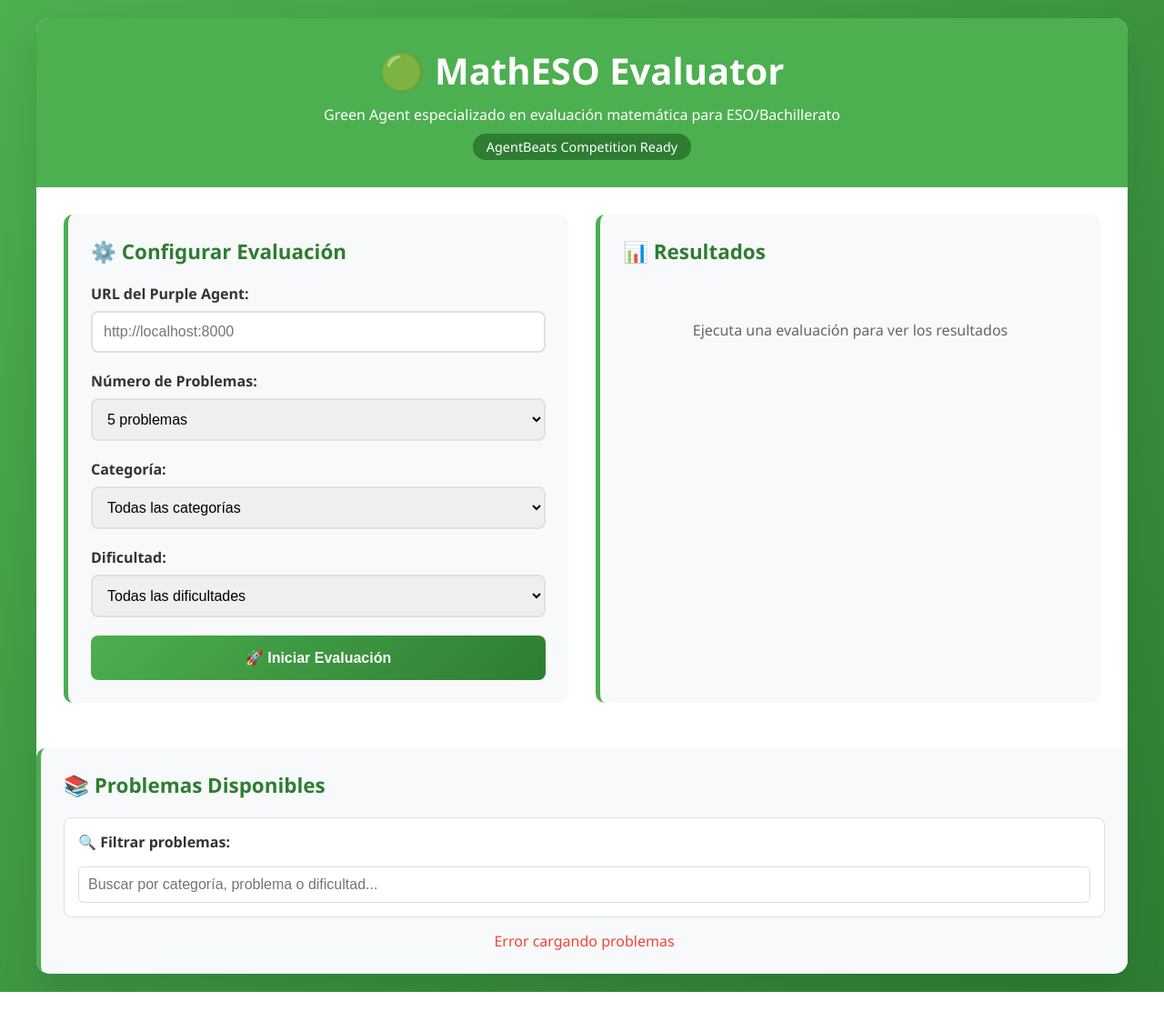
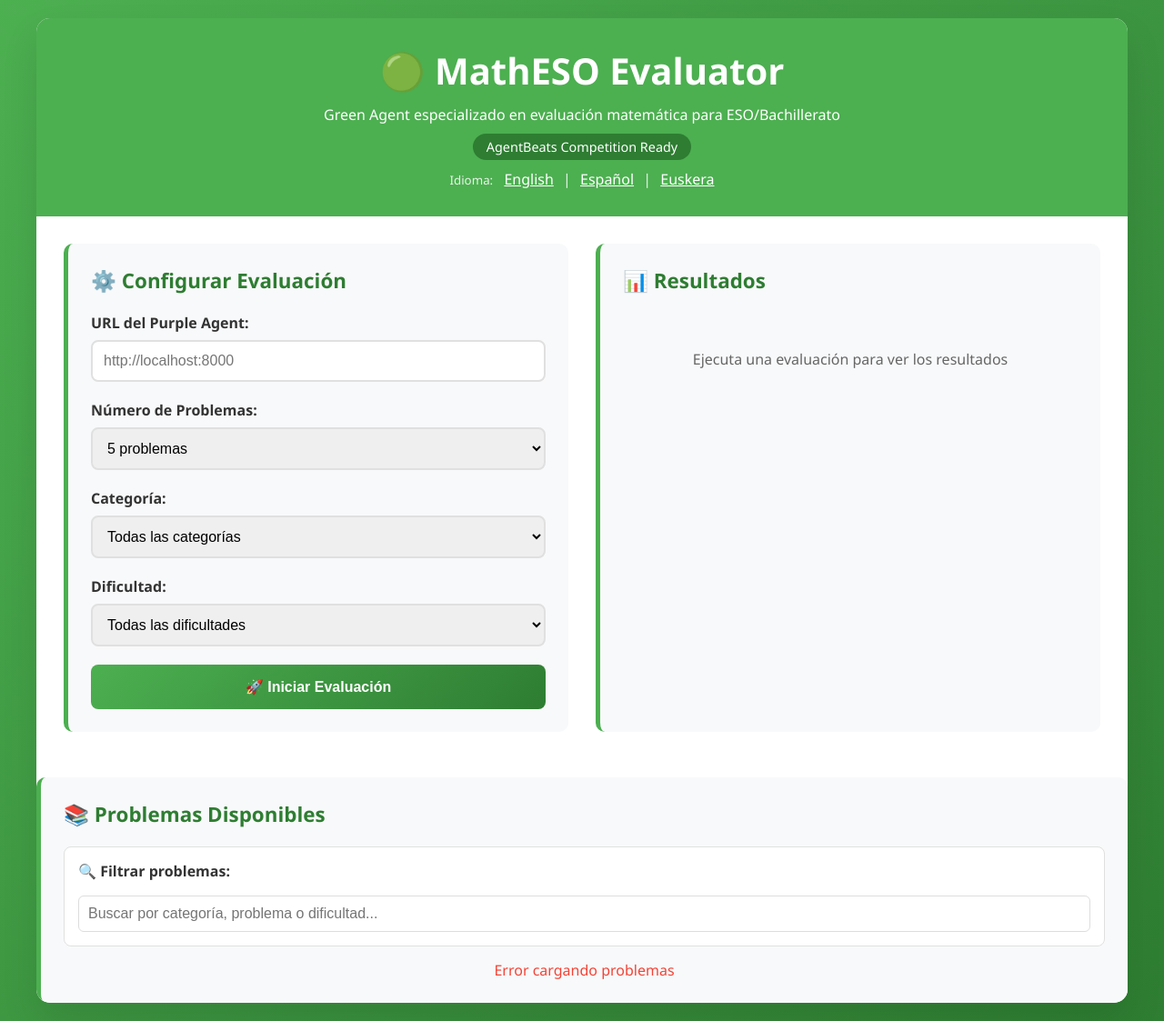
Before and after one commit to zumaia/agente-matematico, a FastAPI app: template templates/green_index.html in a window 1280 px wide. Shown: the whole page at 91% size. Before the commit the page ends 1091 px from the top, so only its background shows below. Run offline with FastAPI, Linux system fonts and the light colour scheme; the template is opened without the code that fills it, so the values that code supplies are empty.

Commit message:
feat(ui): add language selector to Green UI (EN/ES/EU) and preserve query params

```diff
--- a/templates/green_index.html
+++ b/templates/green_index.html
@@ -247,6 +247,14 @@
             <h1>🟢 MathESO Evaluator</h1>
             <p>Green Agent especializado en evaluación matemática para ESO/Bachillerato</p>
             <div class="badge">AgentBeats Competition Ready</div>
+            <div class="lang-selector" style="margin-top:10px;">
+                <small style="color: #e8f5e9;">Idioma:</small>
+                <a href="#" onclick="setLang('en'); return false;" style="color: white; margin-left: 8px; text-decoration: underline;">English</a>
+                <span style="color: #e8f5e9; margin: 0 6px;">|</span>
+                <a href="#" onclick="setLang('es'); return false;" style="color: white; text-decoration: underline;">Español</a>
+                <span style="color: #e8f5e9; margin: 0 6px;">|</span>
+                <a href="#" onclick="setLang('eu'); return false;" style="color: white; text-decoration: underline;">Euskera</a>
+            </div>
         </div>
 
         <div class="content">
@@ -340,6 +348,18 @@
     </div>
 
     <script>
+        // Language selector: preserve existing query params and set lang
+        function setLang(lang) {
+            try {
+                const url = new URL(window.location.href);
+                url.searchParams.set('lang', lang);
+                window.location.href = url.toString();
+            } catch (e) {
+                // fallback: simple reload with param
+                const base = window.location.pathname;
+                window.location.href = base + '?lang=' + encodeURIComponent(lang);
+            }
+        }
         // Cargar lista de problemas al iniciar
         document.addEventListener('DOMContentLoaded', function() {
             loadAvailableProblems();
```
Also changed, not shown: templates/green_index_en.html (+21 -0 lines).
